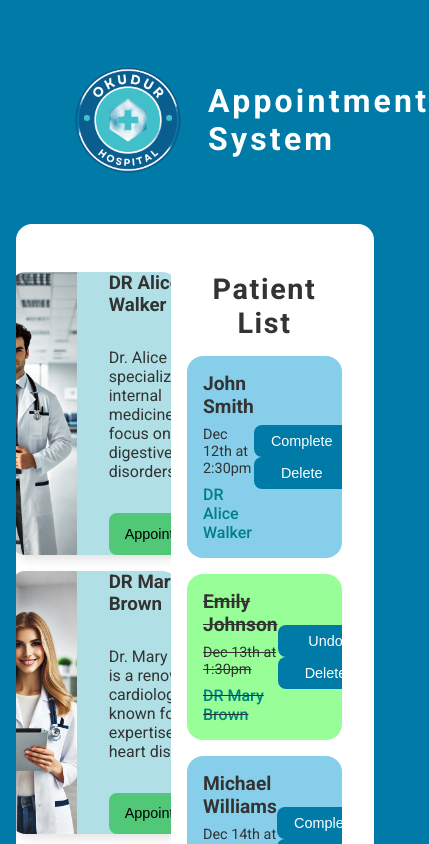
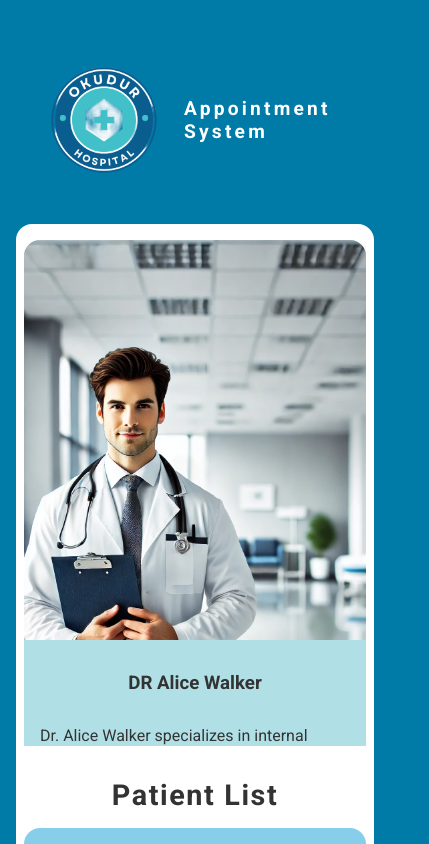
Before and after one commit to ucangun/Hospital_Appointment-_App, a React (Create React App) app: page / in a window 390 px wide. Shown: the top 844 px of the page, 429 px wide, since content can reach past the window. Built offline with nearby package versions, Linux system fonts and the light colour scheme.

Commit message:
add responsive design

```diff
--- a/src/App.css
+++ b/src/App.css
@@ -74,12 +74,20 @@ nav h1 {
 /* ---------------------------------- */
 
 .homepage {
+  background-color: var(--color-emerald-green);
+  color: var(--color-white);
+  font-size: 1rem;
+  border-radius: 0.5rem;
   border: none;
   padding: 1rem;
   width: 30%;
   cursor: pointer;
   align-self: flex-start;
   margin-left: 3rem;
+  transition: all 0.5s;
+}
+.homepage:hover {
+  background-color: var(--color-emerald-green-dark);
 }
 
 .doctors_container {
@@ -255,3 +263,129 @@ form {
   border-radius: 0.8rem;
   cursor: pointer;
 }
+
+/* ---------------------------------- */
+/*            RESPONSIVE              */
+/* ---------------------------------- */
+
+@media (max-width: 768px) {
+  nav {
+    padding: 0.5rem 0rem;
+    align-items: center;
+  }
+
+  nav h1 {
+    font-size: 1.5rem;
+  }
+
+  .bgContainer {
+    padding: 2rem 1rem;
+  }
+
+  .container {
+    grid-template-columns: 1fr;
+    gap: 2rem;
+  }
+
+  .homepage {
+    width: 50%;
+    margin-left: 1rem;
+  }
+
+  .doctors {
+    flex-direction: column;
+    height: auto;
+  }
+
+  .doctors img {
+    width: 100%;
+    height: 30rem;
+    border-radius: 1rem 1rem 0 0;
+    object-fit: cover;
+    object-position: top;
+  }
+
+  .doctors .doctors_info {
+    padding: 1rem;
+  }
+
+  .patients_container {
+    max-height: none;
+  }
+
+  .formContainer {
+    padding: 1rem;
+  }
+
+  form {
+    width: 100%;
+  }
+}
+
+@media (max-width: 480px) {
+  nav {
+    padding: 0.5rem 0.5rem;
+    align-items: center;
+  }
+
+  nav h1 {
+    font-size: 1.2rem;
+  }
+
+  .bgContainer {
+    padding: 1rem 0.5rem;
+  }
+
+  .homepage {
+    width: 100%;
+    margin-left: 0;
+  }
+
+  .doctors {
+    max-width: 100%;
+    height: auto;
+  }
+
+  .doctors img {
+    width: 100%;
+    height: 25rem;
+    border-radius: 1rem 1rem 0 0;
+    object-fit: cover;
+    object-position: top;
+  }
+
+  .patients_status {
+    flex-direction: column;
+    align-items: flex-start;
+  }
+
+  .patients_button {
+    display: flex;
+    justify-content: space-between;
+    width: 100%;
+  }
+
+  .patients_button button {
+    width: 48%;
+  }
+
+  .formAdd input {
+    width: 90%;
+    font-size: 0.7rem;
+  }
+
+  .btnSubmit {
+    width: 90%;
+    padding: 0.5rem;
+  }
+}
+
+/* Genel düzenleme */
+.doctors_container {
+  overflow-y: auto;
+  max-height: 60vh;
+}
+
+body {
+  overflow-y: scroll;
+}
```
